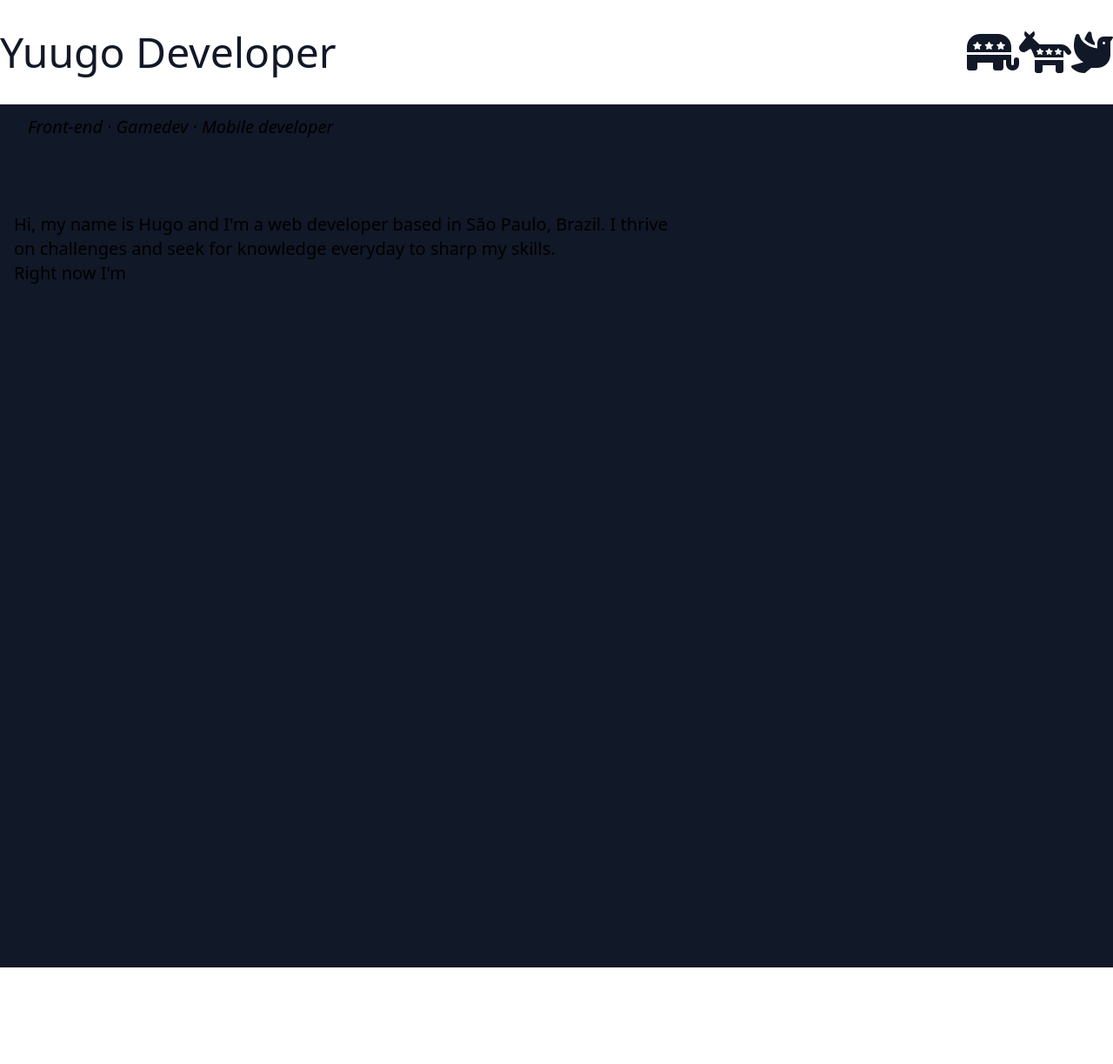
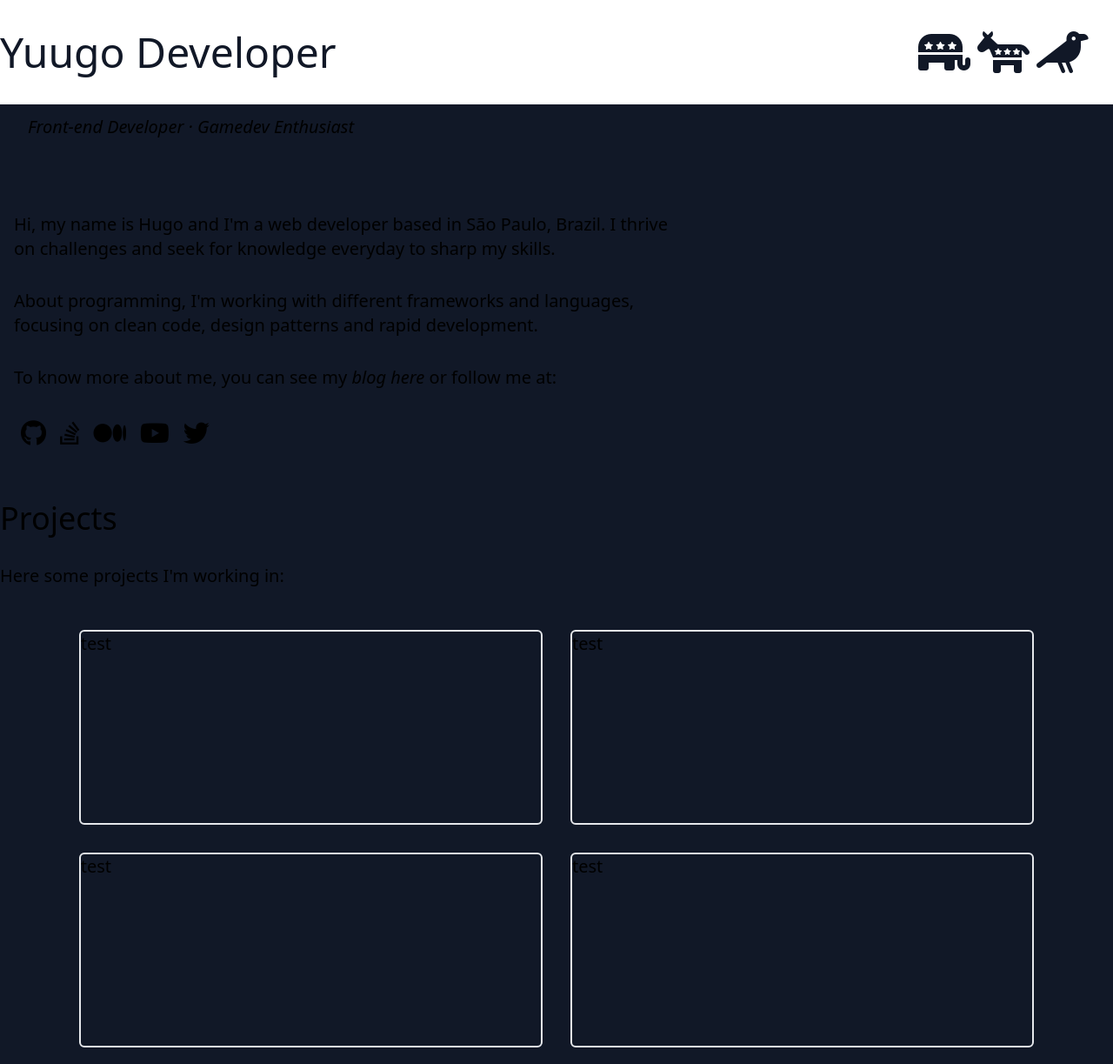
Before and after one commit to yuugodev/yuugo-dev, a plain HTML site: page index.html in a window 1280 px wide. Shown: the part 140-1363 px from the top of the page at 87% size. Before the commit the page ends 1252 px from the top, so only its background shows below. Drawn offline with nearby package versions, Linux system fonts and the light colour scheme.

Commit message:
body made

```diff
--- a/index.html
+++ b/index.html
@@ -15,76 +15,73 @@
         <nav class="flex flex-row-reverse">
             <ul class="flex flex-col text-right text-xl font-normal header italic">
                 <a href="#projects">
-                    <li class="mr-6 my-1">
+                    <li class="header mr-6 my-1">
                         Projects
                     </li>
                 </a>
                 <a href="#games">
-                    <li class="mr-6 my-1">
+                    <li class="header mr-6 my-1">
                         Games
                     </li>
                 </a>
                 <a href="#blog">
-                    <li class="mr-6 my-1">
+                    <li class="header mr-6 my-1">
                         Blog
                     </li>
                 </a>
             </ul>
         </nav>
-        <div class="flex justify-between mt-16">
-            <p class="header text-5xl">Yuugo Developer</p>
-            <div class="text-5xl invisible lg:visible flex">
-                <div class="animatedHeaderIcon1"><i class="fas fa-republican"></i></div>
-                <div class="animatedHeaderIcon2"><i class="fas fa-democrat"></i></div>
-                <div class="animatedHeaderIcon3"><i class="fas fa-dove"></i></div>
+        <div class="flex justify-between mt-16 ml-3 lg:ml-0">
+            <p class="header text-5xl">
+                Yuugo <span class="invisible lg:visible">Developer</span>
+            </p>
+            <div class="text-5xl invisible lg:visible flex mr-6 ">
+                <div class="animatedHeaderIcon1 mx-1"><i class="fas fa-republican"></i></div>
+                <div class="animatedHeaderIcon2 mx-1"><i class="fas fa-democrat"></i></div>
+                <div class="animatedHeaderIcon3 mx-1"><i class="fas fa-crow"></i></div>
             </div>
         </div>
     </header>
     <div class="w-full h-full bg-gray-900 text-orange-100">
         <section class="flex justify-center">
-            <div id="greeting" class="container text-xl italic mt-3 ml-8 h-24 fadein">
-                Front-end · Gamedev · Mobile developer
+            <div id="greeting" class="container text-xl italic mt-3 ml-8 h-24 fadein body">
+                Front-end Developer · Gamedev Enthusiast
             </div>
         </section>
         <section class="flex justify-center text-xl">
             <div class="container m-4">
-                <p class="max-w-3xl">
+                <p class="max-w-3xl mb-8 body">
                     Hi, my name is Hugo and I'm a web developer based in São Paulo, Brazil. I thrive on challenges and seek for knowledge everyday to sharp my skills.
                 </p>
-                <p class="max-w-3xl">
-                    Right now I'm
+                <p class="max-w-3xl mb-8 body">
+                    About programming, I'm working with different frameworks and languages, focusing on clean code, design patterns and rapid development.
                 </p>
+                <p class="max-w-3xl mb-8 body">
+                    To know more about me, you can see my <a href="https://blog.yuugo.dev" target="_blank" class="italic" >blog here </a> or follow me at:
+                </p>
+                <div class="flex mb-8 text-3xl">
+                    <div class="mx-2"><i class="fab fa-github"></i></div>
+                    <div class="mx-2"><i class="fab fa-stack-overflow"></i></div>
+                    <div class="mx-2"><i class="fab fa-medium-m"></i></div>
+                    <div class="mx-2"><i class="fab fa-youtube"></i></div>
+                    <div class="mx-2"><i class="fab fa-twitter"></i></div>
+                </div>
             </div>
         </section>
-        <br />
-        <br />
-        <br />
-        <br />
-        <br />
-        <br />
-        <br />
-        <br />
-        <br />
-        <br />
-        <br />
-        <br />
-        <br />
-        <br />
-        <br />
-        <br />
-        <br />
-        <br />
-        <br />
-        <br />
-        <br />
-        <br />
-        <br />
-        <br />
-        <br />
-        <br />
-        <br />
-        <br />
-        <br />
+        <section id="projects" class="container mx-auto text-xl">
+            <h1 class="text-4xl my-3 mb-8">Projects</h1>
+            <p class="mb-8">Here some projects I'm working in:</p>
+            <div class="flex justify-center flex-wrap">
+                <div class="border-2 rounded-md border-solid border-orange-100 m-4 h-56 w-11/12 lg:w-5/12">test</div>
+                <div class="border-2 rounded-md border-solid border-orange-100 m-4 h-56 w-11/12 lg:w-5/12">test</div>
+                <div class="border-2 rounded-md border-solid border-orange-100 m-4 h-56 w-11/12 lg:w-5/12">test</div>
+                <div class="border-2 rounded-md border-solid border-orange-100 m-4 h-56 w-11/12 lg:w-5/12">test</div>
+            </div>
+        </section>
+        <section id="games" class="container mx-auto text-xl">
+            <h1 class="text-4xl my-3 mb-8">Games</h1>
+            <p class="mb-8">Here some projects I'm working in:</p>
+        </section>
         <br />
         <br />
         <br />
--- a/style.css
+++ b/style.css
@@ -9,14 +9,14 @@ html, body {
     overflow-x: hidden;
   }
 
-code {
-    font-family: source-code-pro, Menlo, Monaco, Consolas, 'Courier New',
-    monospace;
-}
-
 .header::selection {
     color: #fffff0;
     background-color: #1a202c;
+}
+
+.body::selection {
+    color: #1a202c;
+    background-color: #fffff0;
 }
 
 .animatedHeaderIcon1 {
```
Also changed, not shown: hold.html (+2 -0 lines).
